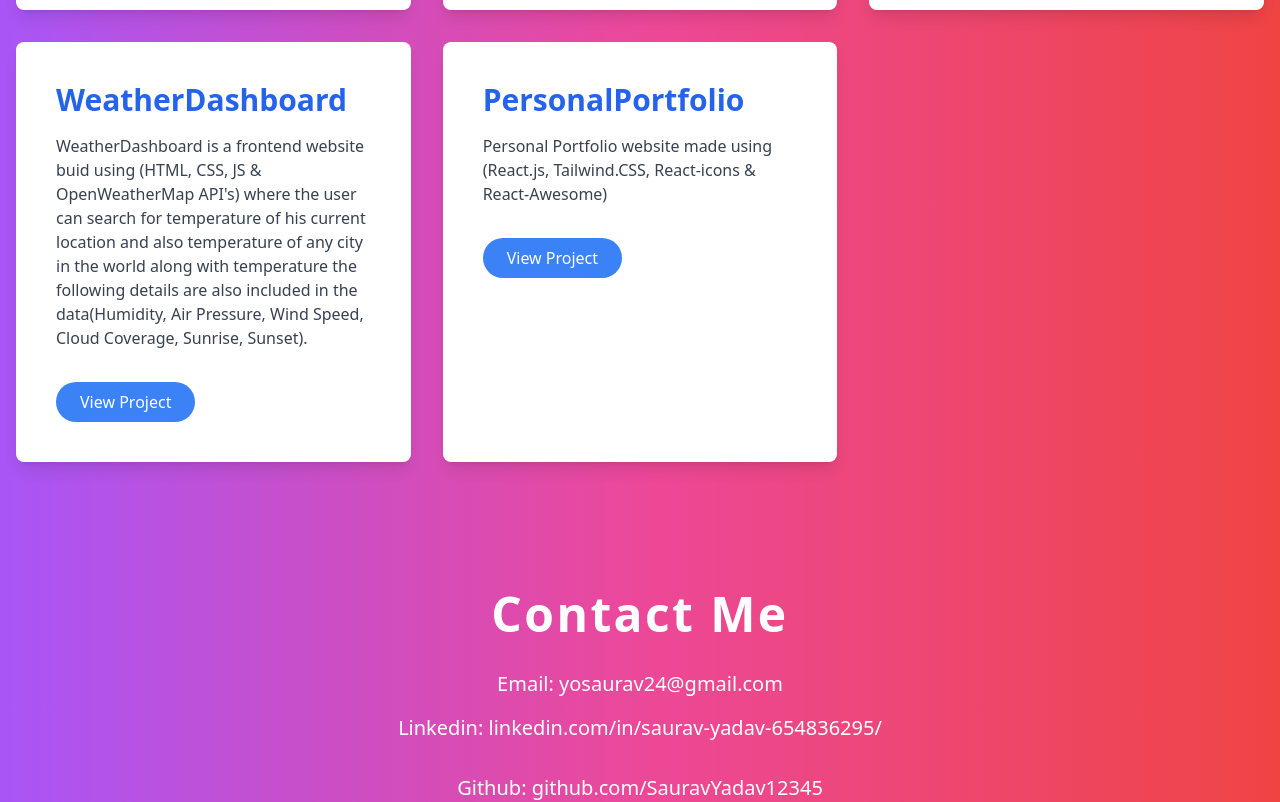
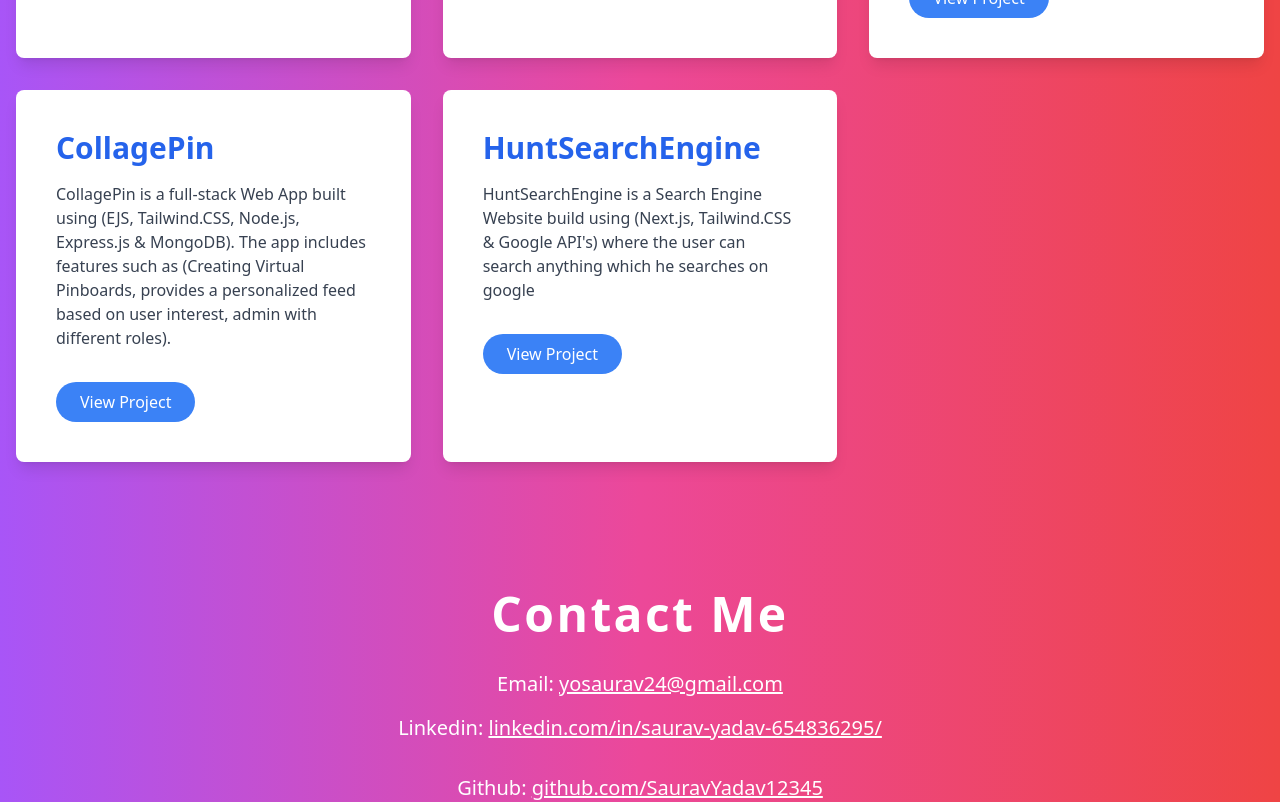
Before and after one commit to SauravYadav12345/Saurav-s-Portfolio, a React (Create React App) app: page / in a window 1280 px wide. Shown: the part 2340-3142 px from the top of the page. Built offline with nearby package versions, Linux system fonts and the light colour scheme.

Commit message:
adjusted project names and added weatherDashboard deployed link

```diff
--- a/src/Components/Contact.js
+++ b/src/Components/Contact.js
@@ -18,7 +18,7 @@ const Contact = () => {
             Email:{" "}
             <a
               href="mailto: yosaurav24@gmail.com"
-              className="hover:text-yellow-400 transition duration-300"
+              className="hover:text-yellow-400 transition duration-300 underline"
             >
               yosaurav24@gmail.com
             </a>
@@ -29,7 +29,7 @@ const Contact = () => {
             Linkedin:{" "}
             <a
               href="https://www.linkedin.com/in/saurav-yadav-654836295/"
-              className="hover:text-yellow-400 transition duration-300"
+              className="hover:text-yellow-400 transition duration-300 underline"
             >
               linkedin.com/in/saurav-yadav-654836295/
             </a>
@@ -40,7 +40,7 @@ const Contact = () => {
             Github:{" "}
             <a
               href="https://github.com/SauravYadav12345"
-              className="hover:text-yellow-400 transition duration-300"
+              className="hover:text-yellow-400 transition duration-300 underline"
             >
               github.com/SauravYadav12345
             </a>
--- a/src/Components/Projects.js
+++ b/src/Components/Projects.js
@@ -10,6 +10,18 @@ const Projects = () => {
       link: "https://indo-style-mart-ecom.vercel.app/",
     },
     {
+      title: "PersonalPortfolio",
+      description:
+        "Personal Portfolio website made using (React.js, Tailwind.CSS, React-icons & React-Awesome)",
+      link: "https://saurav-s-portfolio.vercel.app/",
+    },
+    {
+      title: "WeatherDashboard",
+      description:
+        "WeatherDashboard is a frontend website buid using (HTML, CSS, JS & OpenWeatherMap API's) where the user can search for temperature of his current location and also temperature of any city in the world along with temperature the following details are also included in the data(Humidity, Air Pressure, Wind Speed, Cloud Coverage, Sunrise, Sunset). ",
+      link: "https://weather-dashboard-application-delta.vercel.app/",
+    },
+    {
       title: "CollagePin",
       description:
         "CollagePin is a full-stack Web App built using (EJS, Tailwind.CSS, Node.js, Express.js & MongoDB). The app includes features such as (Creating Virtual Pinboards, provides a personalized feed based on user interest, admin with different roles).",
@@ -20,18 +32,6 @@ const Projects = () => {
       description:
         "HuntSearchEngine is a Search Engine Website build using (Next.js, Tailwind.CSS & Google API's) where the user can search anything which he searches on google",
       link: "https://github.com/SauravYadav12345/HuntSearchEngine",
-    },
-    {
-      title: "WeatherDashboard",
-      description:
-        "WeatherDashboard is a frontend website buid using (HTML, CSS, JS & OpenWeatherMap API's) where the user can search for temperature of his current location and also temperature of any city in the world along with temperature the following details are also included in the data(Humidity, Air Pressure, Wind Speed, Cloud Coverage, Sunrise, Sunset). ",
-      link: "https://github.com/SauravYadav12345/WeatherDashboardApplication",
-    },
-    {
-      title: "PersonalPortfolio",
-      description:
-        "Personal Portfolio website made using (React.js, Tailwind.CSS, React-icons & React-Awesome)",
-      link: "https://saurav-s-portfolio.vercel.app/",
     },
   ];
 
```
